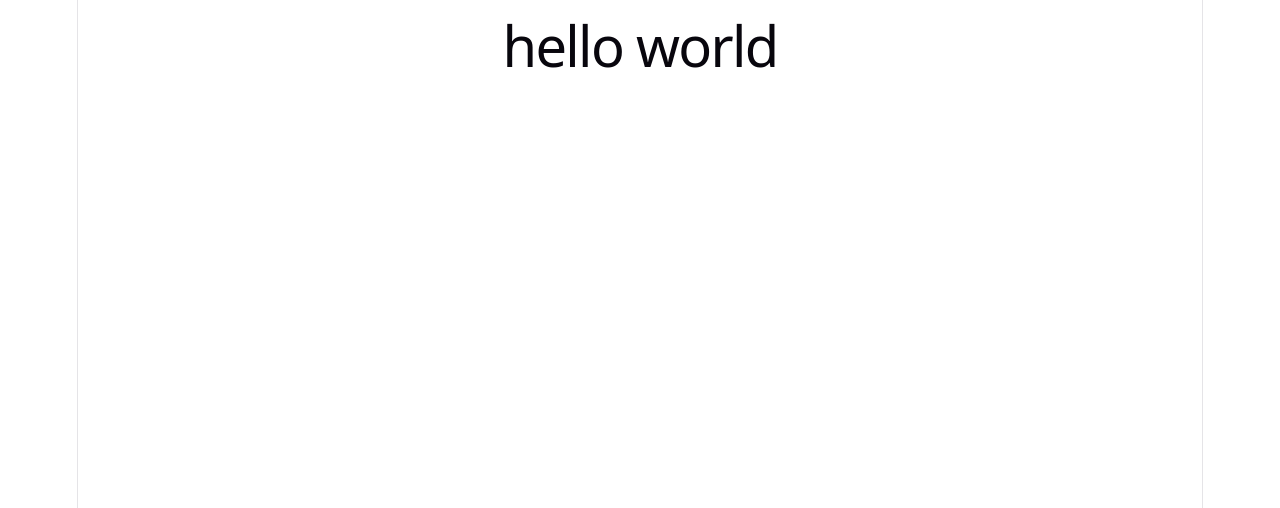
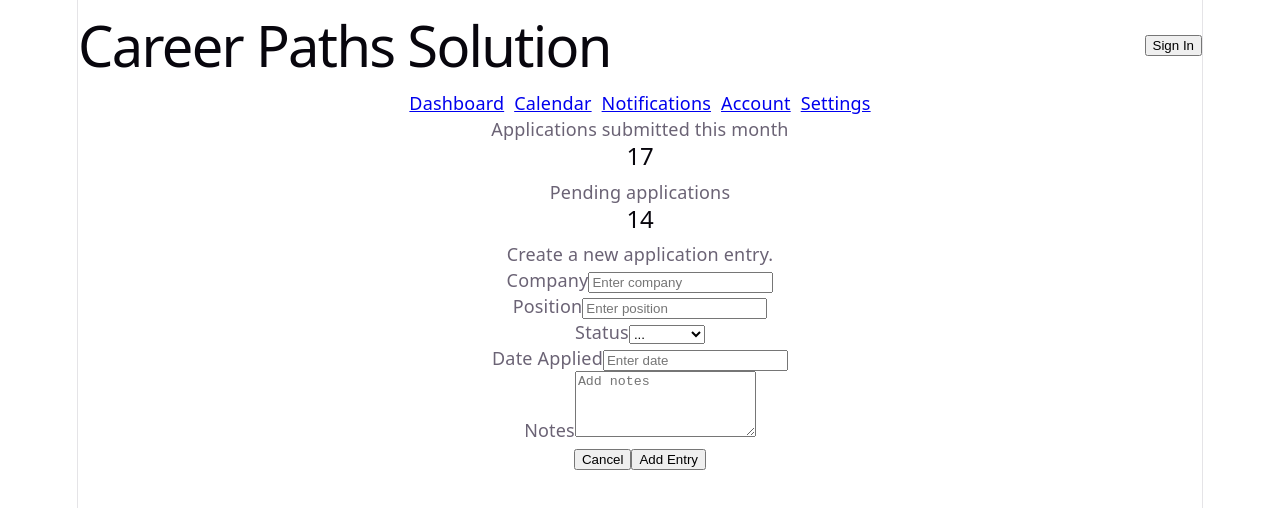
Before and after one commit to tarun-7467/career-paths-solution, a React (Vite) app in the folder react/: page / in a window 1280 px wide. Shown: the top 508 px of the page. Built offline with nearby package versions, Linux system fonts and the light colour scheme.

Commit message:
TFCRT-20: React directory tree, foundation of dashboard user interface, components, and css stylings

```diff
--- a/react/package.json
+++ b/react/package.json
@@ -23,5 +23,8 @@
     "eslint-plugin-react-refresh": "^0.5.6",
     "globals": "^17.12.0",
     "vite": "^8.3.0"
+  },
+  "allowScripts": {
+    "fsevents@2.3.3": true
   }
 }
--- a/react/src/App.jsx
+++ b/react/src/App.jsx
@@ -3,11 +3,12 @@
 import reactLogo from './assets/react.svg'
 import viteLogo from './assets/vite.svg'
 import './App.css'
+import Dashboard from './pages/Dashboard.jsx'
 
 function App() {
   const [message, setMessage] = useState("hello world");
 
-  return ( <div><h1>{message}</h1></div> );
+  return <Dashboard />
 }
 
 export default App
--- /dev/null
+++ b/react/src/components/FormEntry.jsx
@@ -0,0 +1,130 @@
+import { useState } from "react";
+
+function FormEntry() {
+  const [formData, setFormData] = useState({
+    name: "",
+    email: "",
+    category: "",
+    notes: "",
+  });
+
+  const handleChange = (event) => {
+    const { name, value } = event.target;
+
+    setFormData((previous) => ({
+      ...previous,
+      [name]: value,
+    }));
+  };
+
+  const handleSubmit = (event) => {
+    event.preventDefault();
+
+    console.log("Form submitted:", formData);
+
+    // API call can be added here later.
+
+    setFormData({
+      name: "",
+      email: "",
+      category: "",
+      notes: "",
+    });
+  };
+
+  return (
+    <section className="form-card">
+      <div className="form-header">
+        <p>Create a new application entry.</p>
+      </div>
+
+      <form onSubmit={handleSubmit}>
+        <div className="form-grid">
+          <div className="form-group">
+            <label htmlFor="company">Company</label>
+
+            <input
+              id="company"
+              name="company"
+              type="text"
+              value={formData.company}
+              onChange={handleChange}
+              placeholder="Enter company"
+              required
+            />
+          </div>
+
+          <div className="form-group">
+            <label htmlFor="position">Position</label>
+
+            <input
+              id="position"
+              name="position"
+              type="text"
+              value={formData.position}
+              onChange={handleChange}
+              placeholder="Enter position"
+              required
+            />
+          </div>
+
+          <div className="form-group">
+            <label htmlFor="status">Status</label>
+
+            <select
+              id="status"
+              name="status"
+              value={formData.status}
+              onChange={handleChange}
+              required
+            >
+              <option value="">...</option>
+              <option value="pending">Pending</option>
+              <option value="interview">Interview</option>
+              <option value="declined">Declined</option>
+            </select>
+          </div>
+
+          <div className="form-group">
+            <label htmlFor="dateApplied">Date Applied</label>
+
+            <input
+              id="dateApplied"
+              name="dateApplied"
+              type="text"
+              value={formData.dateApplied}
+              onChange={handleChange}
+              placeholder="Enter date"
+              required
+            />
+          </div>
+
+          <div className="form-group full-width">
+            <label htmlFor="notes">Notes</label>
+
+            <textarea
+              id="notes"
+              name="notes"
+              value={formData.notes}
+              onChange={handleChange}
+              placeholder="Add notes"
+              rows="4"
+            />
+          </div>
+        </div>
+
+        <div className="form-actions">
+          <button type="button" className="button secondary">
+            Cancel
+          </button>
+
+          <button type="submit" className="button primary">
+            Add Entry
+          </button>
+        </div>
+      </form>
+    </section>
+  );
+}
+
+export default FormEntry;
--- /dev/null
+++ b/react/src/components/Header.jsx
@@ -0,0 +1,10 @@
+function Header() {
+    return (
+        <div className="page-header">
+            <h1 className="page-header-title">Career Paths Solution</h1>
+        <button className="sign-in-button">Sign In</button>
+        </div>
+    )
+}
+
+export default Header;
--- /dev/null
+++ b/react/src/components/Sidebar.jsx
@@ -0,0 +1,40 @@
+const menuItems = [
+  {
+    label: "Dashboard",
+  },
+  {
+    label: "Calendar",
+  },
+  {
+    label: "Notifications",
+  },
+  {
+    label: "Account",
+  },
+  {
+    label: "Settings",
+  },
+];
+
+function Sidebar() {
+  return (
+    <aside className="sidebar">
+      <div className="sidebar-header">
+      </div>
+
+      <nav className="sidebar-nav">
+        {menuItems.map((item) => (
+          <a
+            key={item.label}
+            href="#"
+            className={`sidebar-link ${item.active ? "active" : ""}`}
+          >
+            <span className="sidebar-text">{item.label}</span>
+          </a>
+        ))}
+      </nav>
+    </aside>
+  );
+}
+
+export default Sidebar;
--- /dev/null
+++ b/react/src/components/StatCard.jsx
@@ -0,0 +1,11 @@
+function StatCard({ title, value, change }) {
+  return (
+    <div className="stat-card">
+      <p className="stat-title">{title}</p>
+      <h2>{value}</h2>
+      <span className="stat-change">{change}</span>
+    </div>
+  );
+}
+
+export default StatCard;
--- /dev/null
+++ b/react/src/pages/Dashboard.jsx
@@ -0,0 +1,28 @@
+import Sidebar from '../components/Sidebar.jsx'
+import StatCard from '../components/StatCard.jsx'
+import FormEntry from '../components/FormEntry.jsx'
+import Header from '../components/Header.jsx'
+import '../stylesheets/Dashboard.css'
+
+function Dashboard() {
+    const sample_data = [
+    { title: "Applications submitted this month", value: "17" },
+    { title: "Pending applications", value: "14" },
+  ];
+
+
+return (
+    <div className="dashboard">
+        <Header />
+        <Sidebar />
+        <section className="stats">
+            {sample_data.map((sample_data) => (
+                <StatCard key={sample_data.title} {...sample_data} />
+            ))}
+        </section>
+        <FormEntry />
+    </div>
+);
+}
+
+export default Dashboard;
--- /dev/null
+++ b/react/src/stylesheets/Dashboard.css
@@ -0,0 +1,12 @@
+.page-header {
+    display: flex;
+    justify-content: space-between;
+    align-items: center;
+    position: sticky;
+    top: 0;
+    z-index: 100;
+}
+
+.sidebar-text {
+    padding:5px;
+}
```
Also changed, not shown: 2 other files (tests, documents, lock files or other folders).
